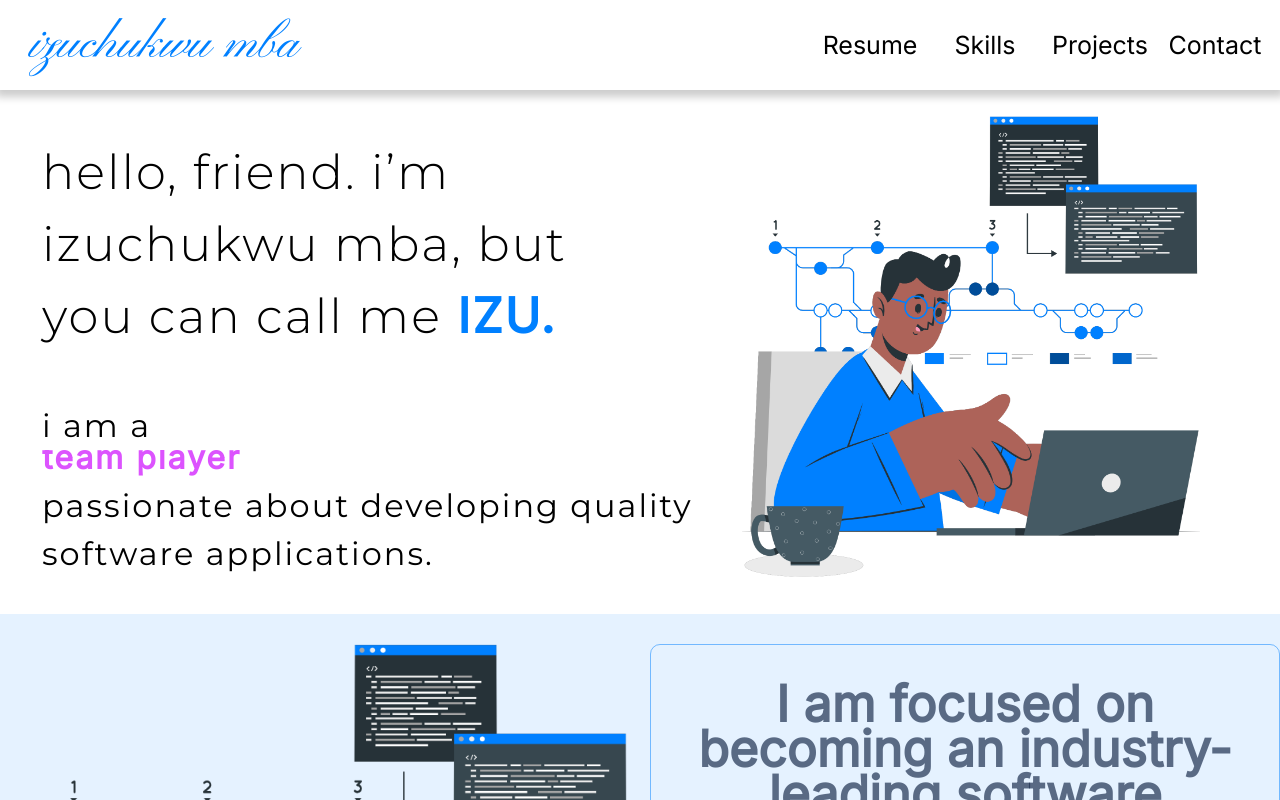
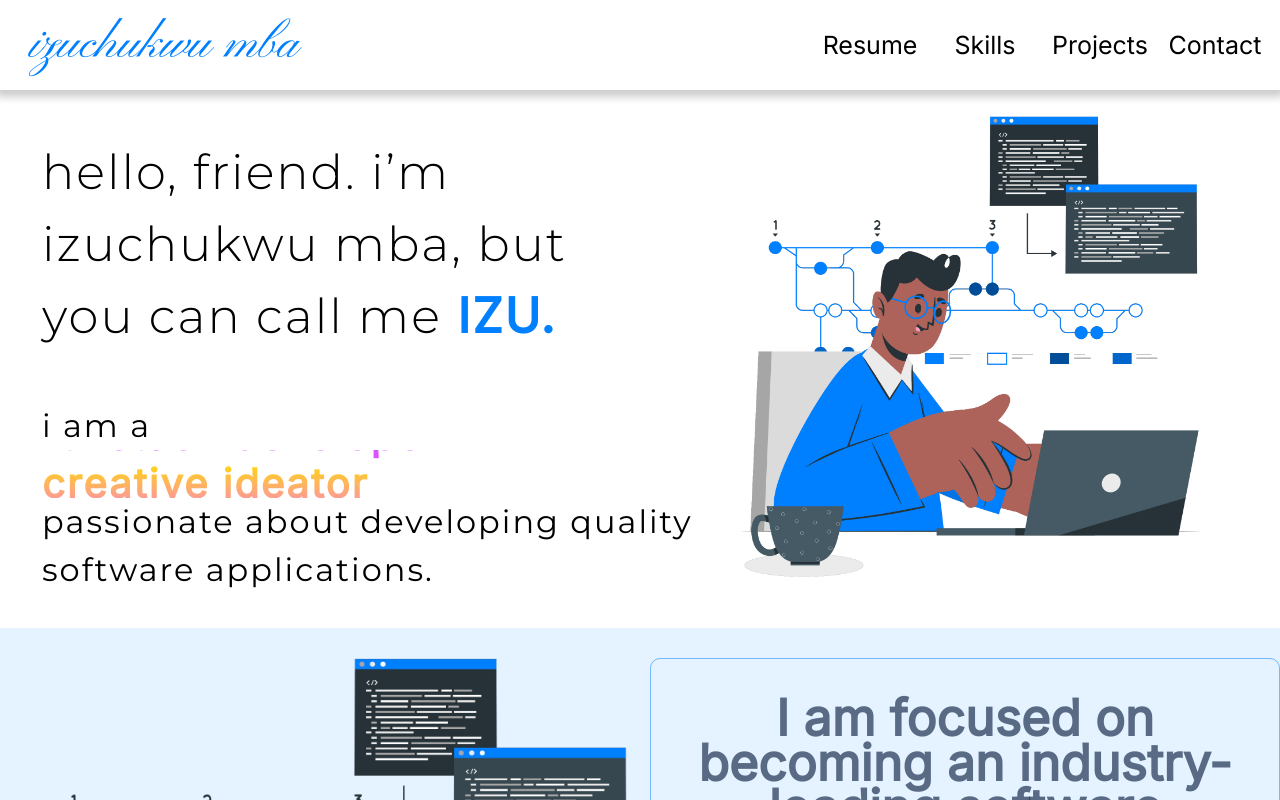
Before and after one commit to izuchukwumba/portfolio, a React (Create React App) app: page / in a window 1280 px wide. Shown: the top 800 px of the page. Built offline with nearby package versions, Linux system fonts and the light colour scheme; a web font is replaced by a local one.

Commit message:
delete 1 file and update 2 files

```diff
--- a/src/scripts/Intro.tsx
+++ b/src/scripts/Intro.tsx
@@ -1,7 +1,6 @@
 import "../styles/Intro.css";
 import Developer from "../images/focused_developer.png";
-import Taglines from "../data/intro_tagline";
-const Main: React.FC = () => {
+const Intro: React.FC = () => {
   return (
     <div className="intro">
       <div id="intro-container">
@@ -11,20 +10,20 @@ const Main: React.FC = () => {
             <span id="izu"> IZU.</span>
           </div>
           <div id="second-intro">
-            i am a{" "}
+            i am a
             <div id="tagline">
               <span>software engineer</span>
               <span>team player</span>
               <span>fullstack developer</span>
               <span>creative ideator</span>
-              {/* <span>web developer</span>
-              <span>critical thinker</span> */}
+              <span>web developer</span>
+              <span>critical thinker</span>
               <span>software engineer</span>
             </div>
             passionate about developing quality software applications.
           </div>
         </div>
-        <img src={Developer} id="intro-pic"></img>
+        <img src={Developer} id="intro-pic" alt="cartoon pic of male developer coding"></img>
       </div>
 
       <section>
@@ -50,4 +49,4 @@ const Main: React.FC = () => {
   );
 };
 
-export default Main;
+export default Intro;
--- a/src/styles/Intro.css
+++ b/src/styles/Intro.css
@@ -47,14 +47,16 @@
 #tagline {
   color: rgba(205, 10, 254, 0.7);
   font-family: "Inter";
-  font-size: 1em;
+  font-size: 2.5rem;
   font-style: normal;
   font-weight: 900;
-  line-height: 150%;
+  /* line-height: 150%; */
 
-  height: 1em;
+  height: 3rem;
   overflow: hidden;
   display: flex;
+  /* align-items: center;
+  justify-content: center; */
   flex-direction: column;
 }
 
@@ -62,36 +64,59 @@
   animation: auto-scroll 15s infinite;
 }
 
+#tagline span:nth-child(1) {
+  color: #0080ff;
+}
+#tagline span:nth-child(2) {
+  color: #ff7a00;
+}
+#tagline span:nth-child(4) {
+  background: linear-gradient(180deg, #fd0 0%, #fe8fb1 95%);
+  background-clip: text;
+  -webkit-background-clip: text;
+  -webkit-text-fill-color: transparent;
+}
+#tagline span:nth-child(5) {
+  color: #fd0098;
+}
+#tagline span:nth-child(6) {
+  background: linear-gradient(180deg, #000 0%, rgba(255, 0, 0, 0.59) 100%);
+  background-clip: text;
+  -webkit-background-clip: text;
+  -webkit-text-fill-color: transparent;
+}
+#tagline span:nth-child(7) {
+  color: #0080ff;
+}
+/* #tagline span:nth-child(7) {
+  color: red;
+} */
+
 @keyframes auto-scroll {
   0% {
     transform: translateY(0);
   }
-  5% {
-    transform: translateY(0);
-  }
-  10% {
-    transform: translateY(-1em);
+
+  15% {
+    transform: translateY(-3rem);
   }
   30% {
-    transform: translateY(-1em);
+    transform: translateY(-6rem);
   }
-  35% {
-    transform: translateY(-2em);
-  }
-  55% {
-    transform: translateY(-2em);
+  45% {
+    transform: translateY(-9rem);
   }
   60% {
-    transform: translateY(-3em);
+    transform: translateY(-12rem);
   }
-  80% {
-    transform: translateY(-3em);
+  75% {
+    transform: translateY(-15rem);
   }
-  85% {
-    transform: translateY(-4em);
+  90% {
+    transform: translateY(-18rem);
   }
   100% {
-    transform: translateY(-4em);
+    transform: translateY(-18rem);
   }
 }
 
```
Also changed, not shown: src/data/intro_tagline.ts (deleted, +0 -9 lines).
